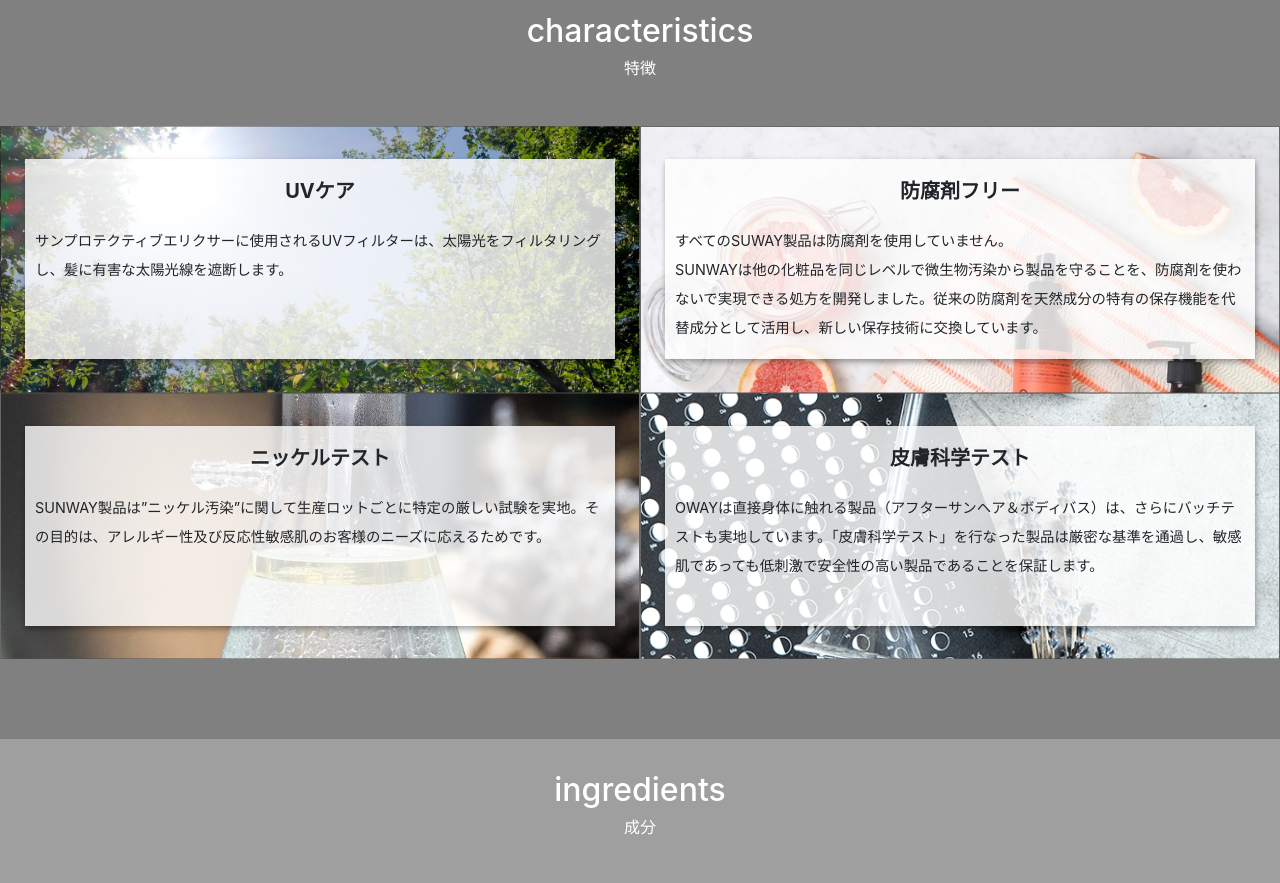
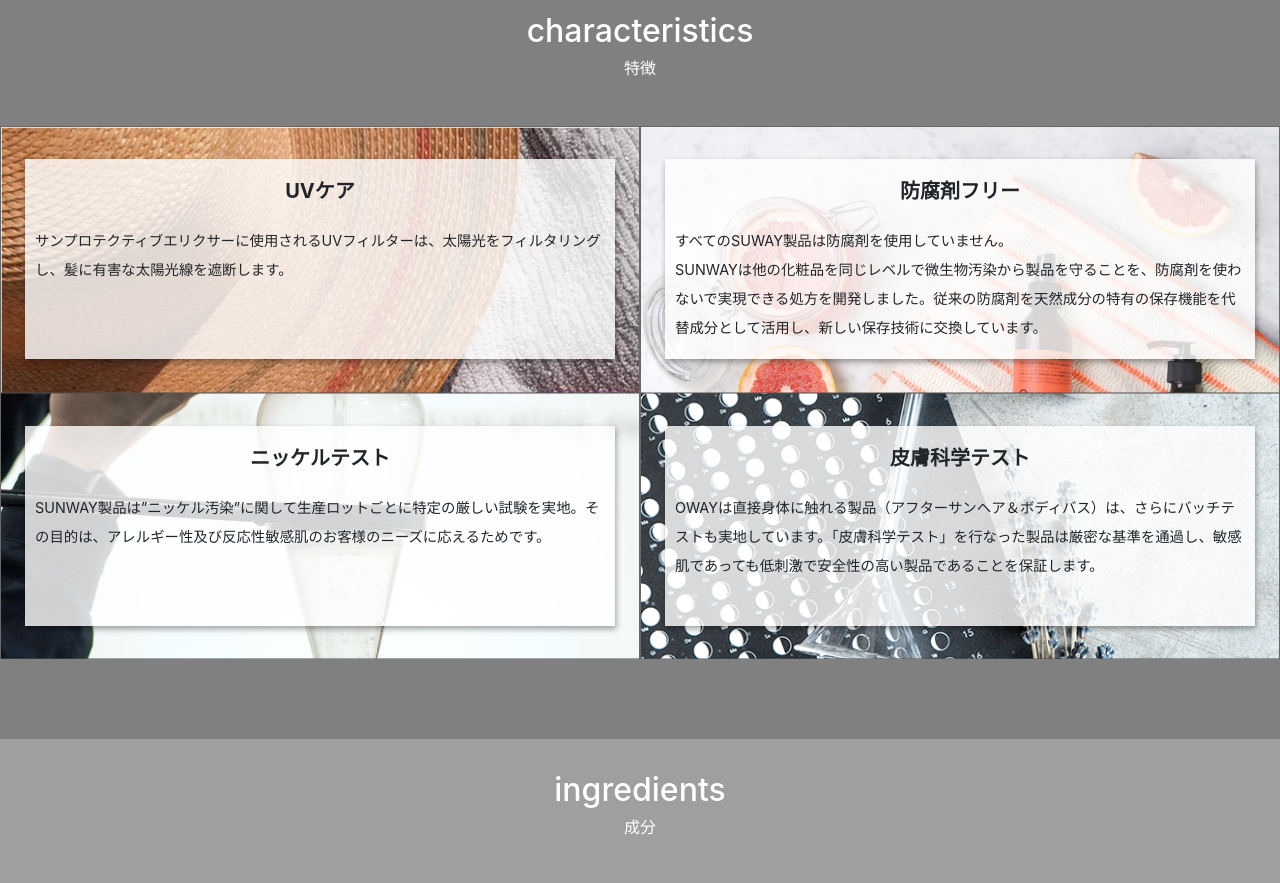
Before and after one commit to if-intense/oway-sunway, a plain HTML site: page index.html in a window 1280 px wide. Shown: the part 1800-2683 px from the top of the page. Drawn offline with nearby package versions, Linux system fonts and the light colour scheme.

Commit message:
second commit

```diff
--- a/css/index.scss
+++ b/css/index.scss
@@ -139,9 +139,9 @@ body {
       }
     }
     .uv-sun {
-      background:url('../img/img011.jpg');
+      background:url('../img/img018.jpg') no-repeat;
       background-size: cover;
-      background-position: center;
+      background-position: left top;
     }
     .preservation-free {
       background:url('../img/img012.jpg') no-repeat;
@@ -149,7 +149,7 @@ body {
       background-size:cover;
     }
     .nickel-test {
-      background:url('../img/img013.jpg') no-repeat;
+      background:url('../img/img014.jpg') no-repeat;
       background-position: center;
       background-size:cover;
     }
@@ -444,7 +444,6 @@ footer {
         .content {
           background:rgba(255,255,255,0.8);
           height:calc(100vh / 3);
-          max-height:
           h3 {
             padding-top:20px;
           }
```
Also changed, not shown: css/index.css, img/img014.jpg (added), img/img015 copy.jpg (added), img/img015.jpg (added), img/img016.jpg (added), img/img017.jpg (added), img/img018.jpg (added), 2 other files.
